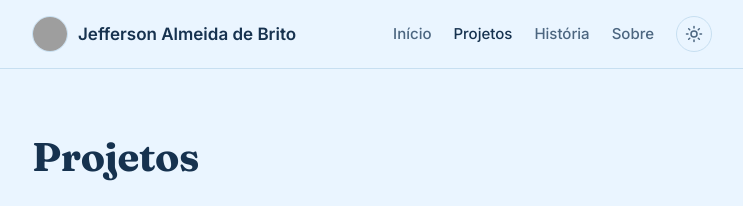
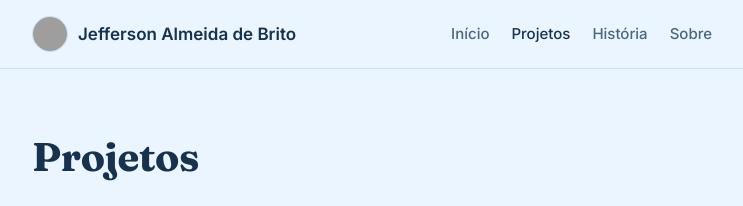
Before and after one commit to jeffersondk3/jeffersondk3.github.io, a Jekyll site: the page built from projetos.md, in a window 1280 px wide. Shown: the top 206 px of the page, without its empty margins (268-1011 px from the left). Built offline with Jekyll 4.4.1, drawn with Linux system fonts in a browser that asks for light colours; grey boxes are pictures that could not be loaded.

Commit message:
Muda site para azul-claro e remove alternância de tema

```diff
--- a/_includes/header.html
+++ b/_includes/header.html
@@ -9,10 +9,7 @@
       <a href="{{ '/projetos/' | relative_url }}" {% if page.url == '/projetos/' %}aria-current="page"{% endif %}>Projetos</a>
       <a href="{{ '/minha-historia/' | relative_url }}" {% if page.url == '/minha-historia/' %}aria-current="page"{% endif %}>História</a>
       <a href="{{ '/sobre/' | relative_url }}" {% if page.url == '/sobre/' %}aria-current="page"{% endif %}>Sobre</a>
-      <button class="theme-toggle" type="button" aria-label="Alternar tema claro/escuro" onclick="alternarTema()">
-        <svg class="icon-sun" viewBox="0 0 24 24" width="18" height="18" fill="none" stroke="currentColor" stroke-width="2" stroke-linecap="round"><circle cx="12" cy="12" r="4"/><path d="M12 2v2M12 20v2M4.9 4.9l1.4 1.4M17.7 17.7l1.4 1.4M2 12h2M20 12h2M4.9 19.1l1.4-1.4M17.7 6.3l1.4-1.4"/></svg>
-        <svg class="icon-moon" viewBox="0 0 24 24" width="18" height="18" fill="none" stroke="currentColor" stroke-width="2" stroke-linecap="round" stroke-linejoin="round"><path d="M21 12.8A9 9 0 1 1 11.2 3a7 7 0 0 0 9.8 9.8z"/></svg>
-      </button>
+
     </nav>
   </div>
 </header>
```
